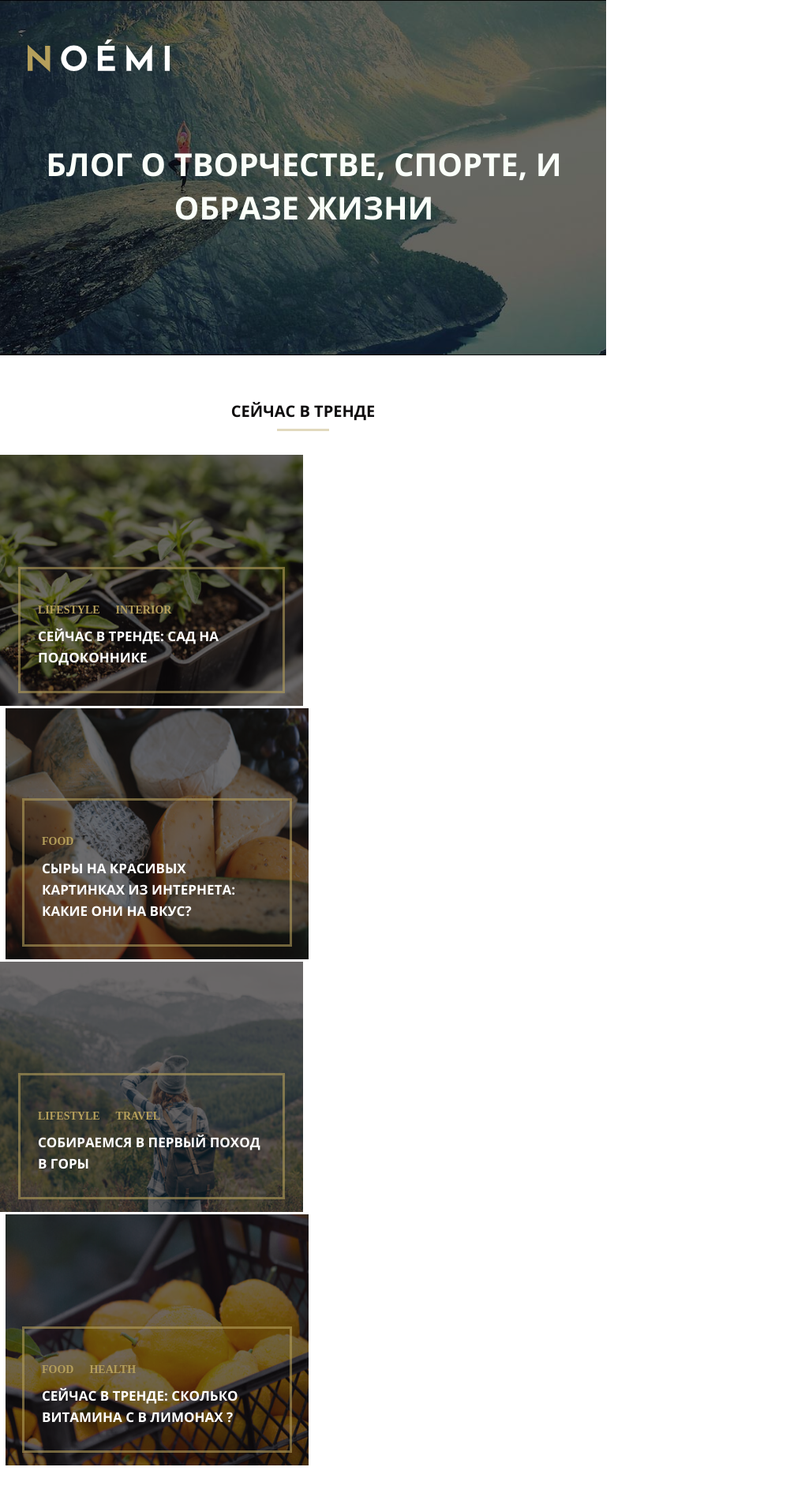
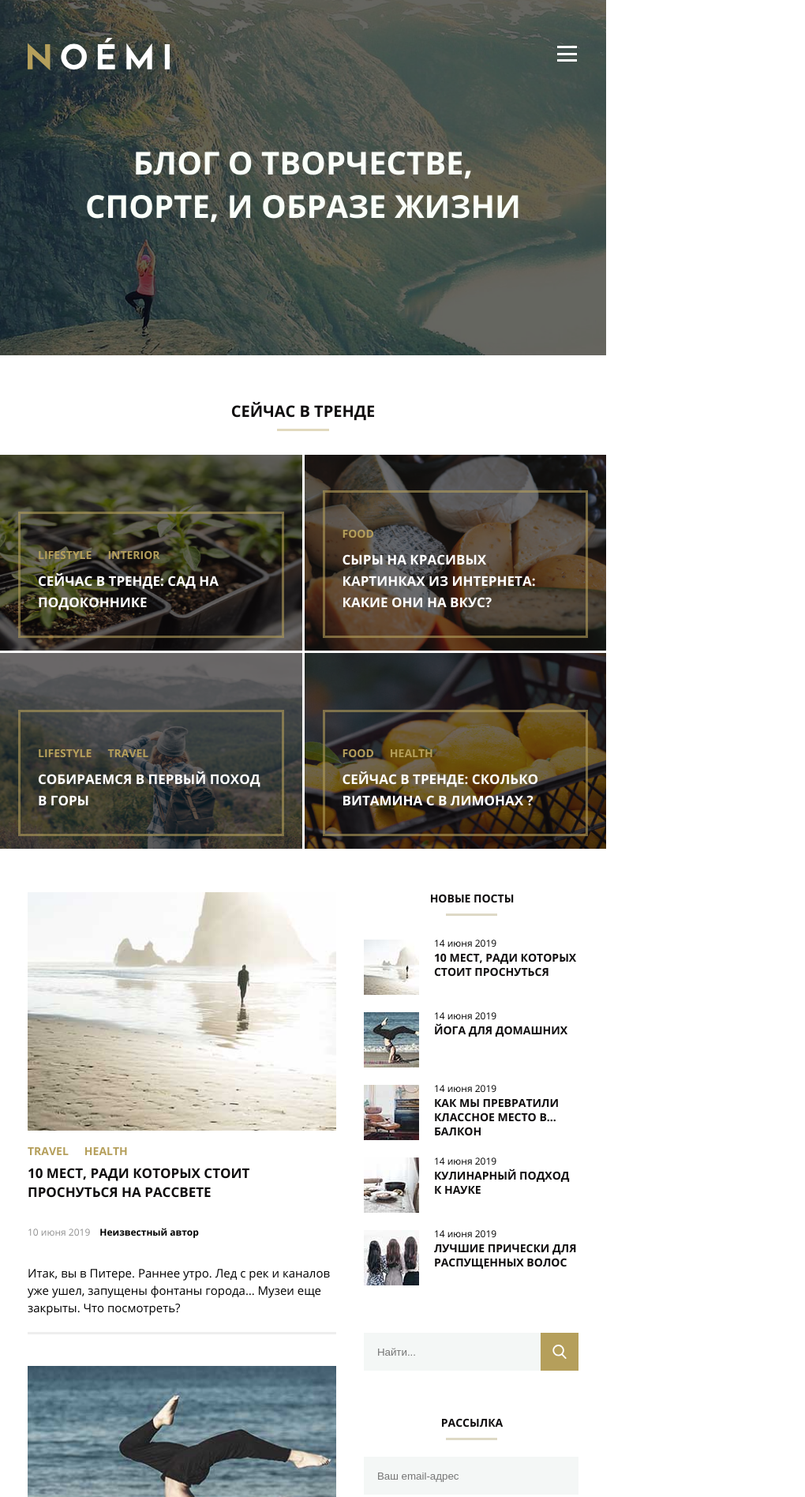
Before and after one commit to PeterEkimseev/mq-diploma, a plain HTML site: page index.html in a window 768 px wide. Shown: the top 1896 px of the page at 79% size, 1020 px wide, since content can reach past the window. Drawn offline with Linux system fonts and the light colour scheme; files whose address does not match are found by name.

Commit message:
Tablet New

```diff
--- a/css/style.css
+++ b/css/style.css
@@ -94,8 +94,6 @@ a {
 	width: 100%;
 	background-color: #f4f7f6;
 	border: none;
-	-webkit-appearance: none;
-	-moz-appearance: none;
 	background-image: url(../svg/form-arrows.svg);
 	background-repeat: no-repeat;
 	background-size: 12px;
@@ -221,7 +219,7 @@ textarea:focus {
 .container {
     margin: 0 auto;
     max-width: 1170px;
-    min-width: 700px;
+    padding: 0 15px;
 }
 
 .heading {
@@ -236,6 +234,10 @@ textarea:focus {
     padding-left: 2px;
     z-index: 100;
 }
+
+.menu-button {
+    display: none;
+  }
 
 .menu-list {
     display: flex;
@@ -398,11 +400,7 @@ li {
 }
 
 .posts {
-    margin: 0 auto;
-    max-width: 1170px;
     margin-top: 59px;
-
-
 }
 
 .posts-container {
@@ -721,17 +719,6 @@ input {
     height: 48px;
     cursor: pointer;
 }
-/*
-[type="search"]::-webkit-search-decoration {
-    -webkit-appearance: none;
-}
-
-button,
-[type="button"],
-[type="reset"],
-[type="submit"] {
-    -webkit-appearance: button;
-}*/
 
 button::-moz-focus-inner,
 [type="button"]::-moz-focus-inner,
@@ -754,10 +741,6 @@ textarea {
 
 /*--- S H O P ---*/
 
-h3 {
-	padding: 0;
-}
-
 .shop-title {
 	text-align: center;
 	margin-bottom: 45px;
@@ -774,7 +757,6 @@ h3 {
 }
 
 .products {
-    max-width: 1170px;
 	display: flex;
     justify-content: space-between;
 	padding: 0;
@@ -818,16 +800,6 @@ h3 {
 	font-family: "Open Sans";
 	font-weight: bold;
 }
-
-/*.product1 {
-	background-image: url(../images/shop-item-desk1.jpg);
-}
-.product2 {
-	background-image: url(../images/shop-item-desk2.jpg);
-}
-.product3 {
-	background-image: url(../images/shop-item-desk3.jpg);
-}*/
 
 .product-text {
 	margin-bottom: 27px;
@@ -935,13 +907,22 @@ h3 {
 /* Tablet */
 @media (min-width: 641px) and (max-width: 1199px) {
     .container {
-		padding: 50px 35px;
+        max-width: 100%;
+		padding: 0 35px;
 	}
+
+    .header {
+        background: url(../images/banner-bg-tablet.jpg);
+        background-position: center center;
+        background-repeat: no-repeat;
+        background-size: cover;
+        background-color: #0b0b17;
+    }
 
 	.header-logo {
 		width: 157px;
 		height: 30px;
-		padding: 0;
+		padding: 48px 0 0;
 	}
 
 	.heading {
@@ -952,7 +933,39 @@ h3 {
 	.menu-header {
 		max-width: 23px;
 		order: 2;
+        align-self: flex-end;
+        margin-right: 10px;
 	}
+
+    .menu-button {
+        z-index: 100;
+        display: block;
+        border: none;
+        width: 25px;
+        height: 20px;
+        background-color: transparent;
+        position: relative;
+
+      }
+
+      .menu-button-label, .menu-button::before, .menu-button::after {
+        display: flex;
+        width: 25px;
+        height: 3px;
+        background-color: #ffffff;
+      }
+
+      .menu-button::before {
+        content: "";
+        position: absolute;
+        top: 0;
+      }
+
+      .menu-button::after {
+        content: "";
+        position: absolute;
+        bottom: 0;
+      }
 
 	.menu-list {
 		display: none;
@@ -961,6 +974,7 @@ h3 {
 	.titles {
 		font-size: 40px;
 		line-height: 55px;
+        max-width: 80%;
 	}
 
 	.trend-title-link {
@@ -976,27 +990,15 @@ h3 {
 		background-color: inherit;
 	}
 
-	.posts-item_link {
-		font-family: OpenSans;
-		font-weight: bold;
-	}
-
 	.trend-title-link {
 		font-size: 17px;
 		line-height: 22px;
 	}
 
 	.trend {
-		width: 50%;
-	}
-
-	.trend:nth-child(even)::after {
-		left: 4px;
-	}
-
-	.trend:nth-child(even) {
-		padding-left: 4px;
-		background-color: inherit;
+		width: calc(50% - 1.5px);
+        min-height: 248px;
+        max-height: 248px;
 	}
 
 	.trend:nth-child(3) {
@@ -1008,16 +1010,13 @@ h3 {
 		flex-direction: row;
 	}
 
-	.posts-container {
-		width: 805px;
-		margin: 0 35px;
-	}
-
 	.posts-section {
 		flex-direction: column;
 		padding: 0;
 		margin-bottom: 67px;
 		position: relative;
+        max-width: 100%;
+        width: 56%;
 	}
 
 	.posts-section:first-child::after {
@@ -1025,17 +1024,28 @@ h3 {
 	}
 
 	.posts-item {
-		width: 100%;
+        display: flex;
+		flex-wrap: wrap;
+		max-width: 100%;
+        margin-bottom: 40px;
 	}
 
+    .posts-item:nth-child(n+2) {
+        margin-bottom: 40px;
+    }
+
 	.posts-item_img {
-		width: 100%;
+		min-width: 100%;
 	}
 
 	.posts-item_content-wrap {
 		width: 100%;
 		margin: 16px 0 0;
 	}
+
+    .posts-item_title {
+        margin-bottom: 20px;
+    }
 
 	.posts-item_title-link {
 		font-size: 17px;
@@ -1045,11 +1055,72 @@ h3 {
 	.posts-item_info {
 		font-size: 12;
 		line-height: 40px;
+        margin-bottom: 20px;
 	}
 
 	.posts-item_text {
 		font-size: 15px;
 		line-height: 22px;
-		margin-top: 38px;
+		padding-bottom: 10px;
 	}
+
+    .posts-item_content-wrap::after {
+        content: '';
+        display: block;
+        margin: 0 auto;
+        margin-top: 10px;
+        width: 100%;
+        height: 3px;
+        background-color: #eeeeee;
+    }
+
+    .posts-aside {
+        max-width: 100%;
+        min-width: 39%;
+        margin-right: 35px;
+        margin-left: 35px;
+    }
+
+    .shop-title {
+        margin-bottom: 27px;
+    }
+
+    .products {
+        flex-wrap: wrap;
+        padding: 0 35px;
+    }
+
+    .product {
+        max-width: 40%;
+        min-width: 30%;
+        margin: 0 24px 47px;
+
+    }
+
+    .product-picture-link {
+        max-width: 100%;
+    }
+
+    .product-info {
+        max-width: 100%;
+    }
+
+    .footer {
+        margin-top: 30px;
+    }
+
+    .copyrights a {
+        margin-top: 45px;
+    }
 }
+
+@media (min-width: 641px) and (max-width: 1199px) and (orientation: landscape) {
+    .trends-posts-container {
+        flex-wrap: nowrap;
+    }
+    .trend {
+        min-height: 340px;
+        max-height: 100%;
+        width: 24.6%;
+    }
+  }
--- a/index.html
+++ b/index.html
@@ -56,6 +56,9 @@
                     </a>
                 </div>
                 <nav class="menu-header">
+                    <button class="menu-button">
+                        <span class="menu-button-label"></span>
+                    </button>
                     <ul class="menu-list">
                         <li class="menu-list_item">
                             <a class="menu-link" href="#0">Главная</a>
@@ -428,7 +431,7 @@
             <h2 class="shop-title">
                 <a href="#0" class="shop-title-link">Наши изделия</a>
             </h2>
-            <div class="products">
+            <div class="container products">
                 <div class="product">
                     <div class="product-picture">
                         <img src="images/shop-item-desk1.jpg" alt="Подушка" class="product-picture-link">
```
